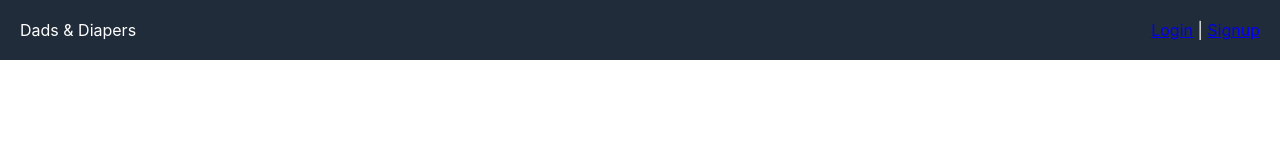
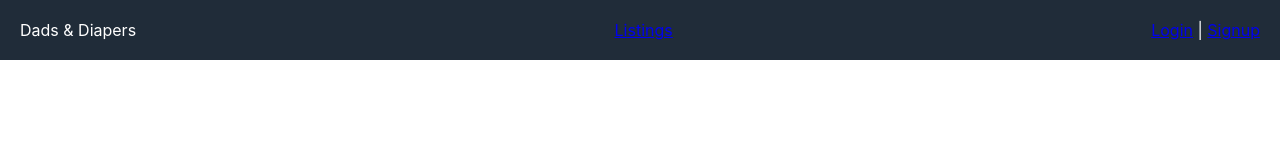
Before and after one commit to LizLaffitte/dads-and-diapers-frontend, a React (Create React App) app: page / in a window 1280 px wide. Shown: the top 160 px of the page. Built offline with nearby package versions, Linux system fonts and the light colour scheme; no server answers.

Commit message:
Provide link to /listings in navbar.

```diff
--- a/src/components/Navbar.js
+++ b/src/components/Navbar.js
@@ -1,11 +1,12 @@
 import React, { Component } from 'react'
+import { NavLink } from 'react-router-dom'
 
 class NavBar extends Component {
 
     render() {
         return(
            <nav>
-
+               <NavLink to="/listings">Listings</NavLink>
            </nav>
         )
     }
```
